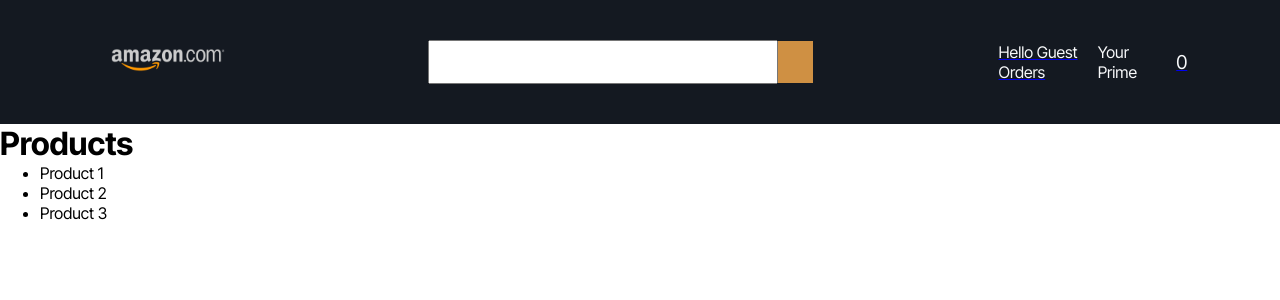
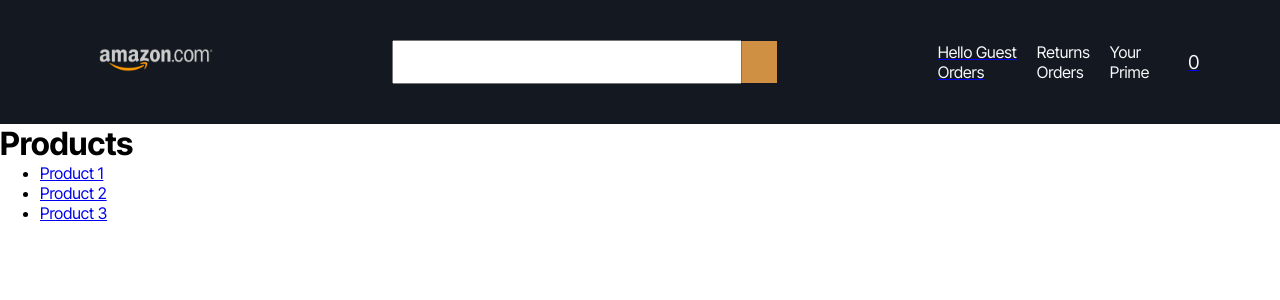
Before and after one commit to BuhleMtshali/amazon-clone-zaio, a React (Vite) app in the folder amazon-clone/: page /products in a window 1280 px wide. Shown: the top 300 px of the page. Built offline with nearby package versions, Linux system fonts and the light colour scheme; some icons are missing.

Commit message:
updated the product.js file

```diff
--- a/amazon-clone/src/App.jsx
+++ b/amazon-clone/src/App.jsx
@@ -1,5 +1,5 @@
 import React from 'react';
-import { Route, Routes } from 'react-router-dom';
+import { Route, Routes, Navigate } from 'react-router-dom';
 import Home from './components/Home';
 import Header from './components/layout/Header';
 import Products from './components/Products';
@@ -10,12 +10,14 @@ function App() {
   return (
     <>
     <Header />
-    <Routes>
-      <Route path='/home' element={<Home />} />
-      <Route path='/products' element={<Products />} />
-      <Route path='/product-details/:id' element={<ProductDetails />} />
-    </Routes>
-
+    <main>
+      <Routes>
+        <Route path="/" element={<Navigate to="/home" />} />
+        <Route path='/home' element={<Home />} />
+        <Route path='/products' element={<Products />} />
+        <Route path='/products/:id' element={<ProductDetails />} />
+      </Routes>
+    </main>
     </>
 
   )
--- a/amazon-clone/src/components/Home.jsx
+++ b/amazon-clone/src/components/Home.jsx
@@ -1,8 +1,14 @@
 import React from "react";
+import { Route, Routes } from 'react-router-dom';
+import './Home.css';
+
 
 const Home = () => {
     return(
-        <h1>Home</h1>
+        <div>
+            <h1>Home</h1>
+
+        </div>
     )
 }
 
--- a/amazon-clone/src/components/ProductDetails.jsx
+++ b/amazon-clone/src/components/ProductDetails.jsx
@@ -1,8 +1,17 @@
 import React from 'react'
+import { useParams } from 'react-router-dom';
+
 
 const ProductDetails = () => {
+    const params = useParams();
+
+
   return (
-   <h1>Product Details</h1>
+    <>
+    <h1>Product details</h1>
+    <p>{params.id}</p>
+    </>
+
   )
 }
 
--- a/amazon-clone/src/components/Products.jsx
+++ b/amazon-clone/src/components/Products.jsx
@@ -1,13 +1,14 @@
-import React from 'react'
+import React from 'react';
+import { Link } from 'react-router-dom';
 
 const Products = () => {
   return (
     <div>
       <h1>Products</h1>
       <ul>
-        <li>Product 1</li>
-        <li>Product 2</li>
-        <li>Product 3</li>
+        <li><Link to={"/products/01"}>Product 1</Link></li>
+        <li><Link to={"/products/02"}>Product 2</Link></li>
+        <li><Link to={"/products/03"}>Product 3</Link></li>
       </ul>
     </div>
   )
--- a/amazon-clone/src/components/layout/Header.css
+++ b/amazon-clone/src/components/layout/Header.css
@@ -42,6 +42,7 @@
     flex-direction: column;
     color: #F8F9FB;
     text-decoration: none;
+    cursor: pointer;
 }
 
 .header .header_nav .header_option span{
--- a/amazon-clone/src/components/layout/Header.jsx
+++ b/amazon-clone/src/components/layout/Header.jsx
@@ -24,6 +24,10 @@ const Header = () => {
                 </div>
                 </Link>
                 <div className="header_option">
+                <span className="header_optionLineOne">Returns</span>
+                <span className="header_optionLineTwo">Orders</span>
+                </div>
+                <div className="header_option">
                 <span className="header_optionLineOne">Your</span>
                 <span className="header_optionLineTwo">Prime</span>
                 </div>
```
Also changed, not shown: amazon-clone/src/components/Home.css (added).
